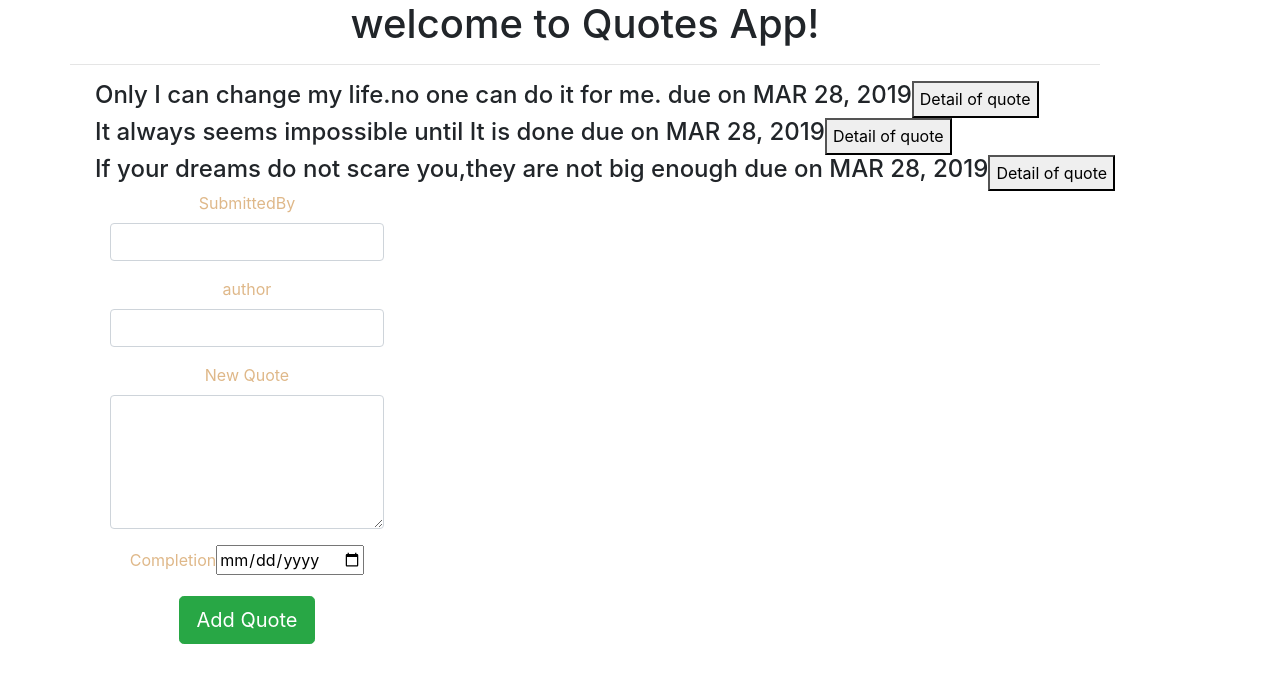
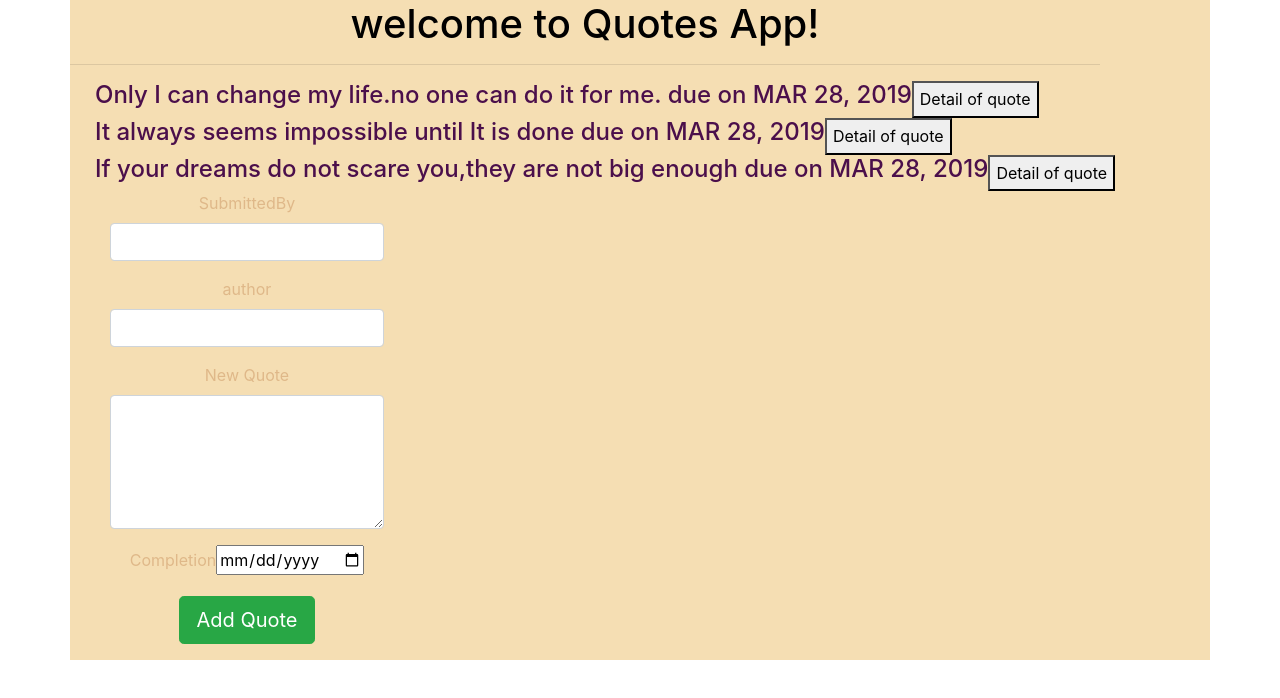
Before and after one commit to Nyirabazungu/Quotes, an Angular app: page / in a window 1280 px wide. Shown: the top 698 px of the page. Built offline with nearby package versions, Linux system fonts and the light colour scheme.

Commit message:
add styles in quote-detail.component

```diff
--- a/src/app/app.component.css
+++ b/src/app/app.component.css
@@ -0,0 +1,4 @@
+container{
+    background-color: bisque;
+
+}
--- a/src/app/quote-detail/quote-detail.component.css
+++ b/src/app/quote-detail/quote-detail.component.css
@@ -1,3 +1,6 @@
 button{
+    color: rgb(57, 25, 90);
+}
+p{
     color: blueviolet;
 }
--- a/src/app/quotes/quotes.component.css
+++ b/src/app/quotes/quotes.component.css
@@ -0,0 +1,12 @@
+.container{
+    background-color: wheat;
+}
+.row{
+    color: rgb(75, 15, 75);
+}
+h1{
+    color: #000;
+}
+h4{
+    font-size: 1,3em;
+}
```
Also changed, not shown: src/app/quote-detail/quote-detail.component.html (line endings or trailing spaces).
